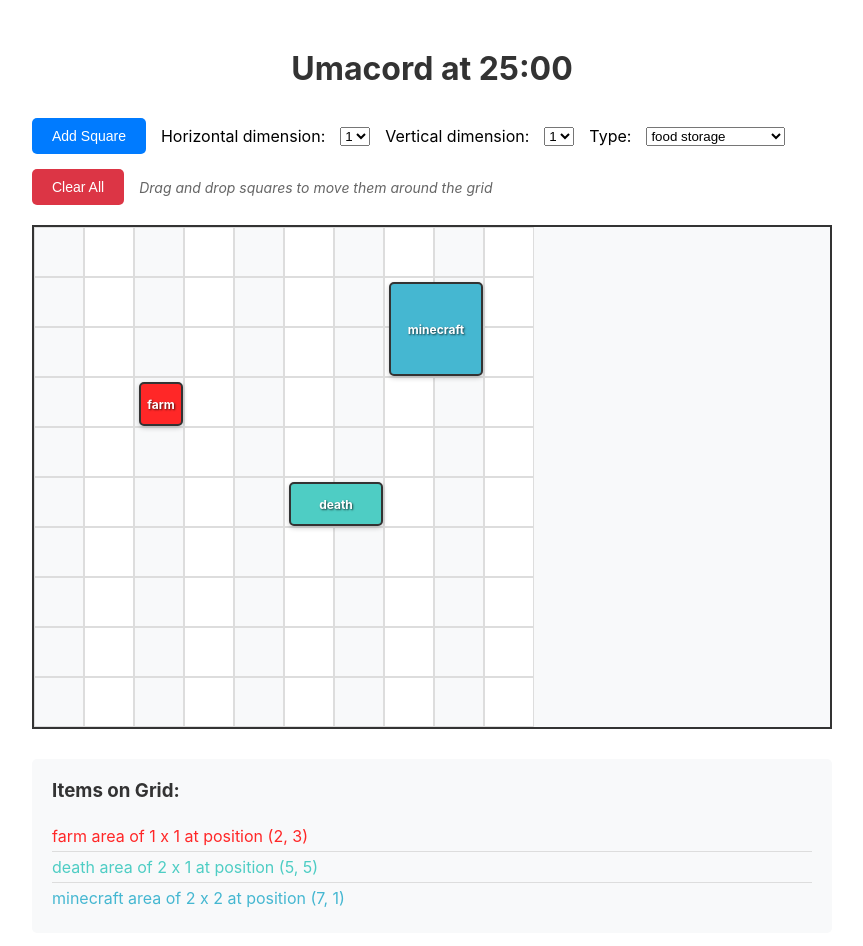
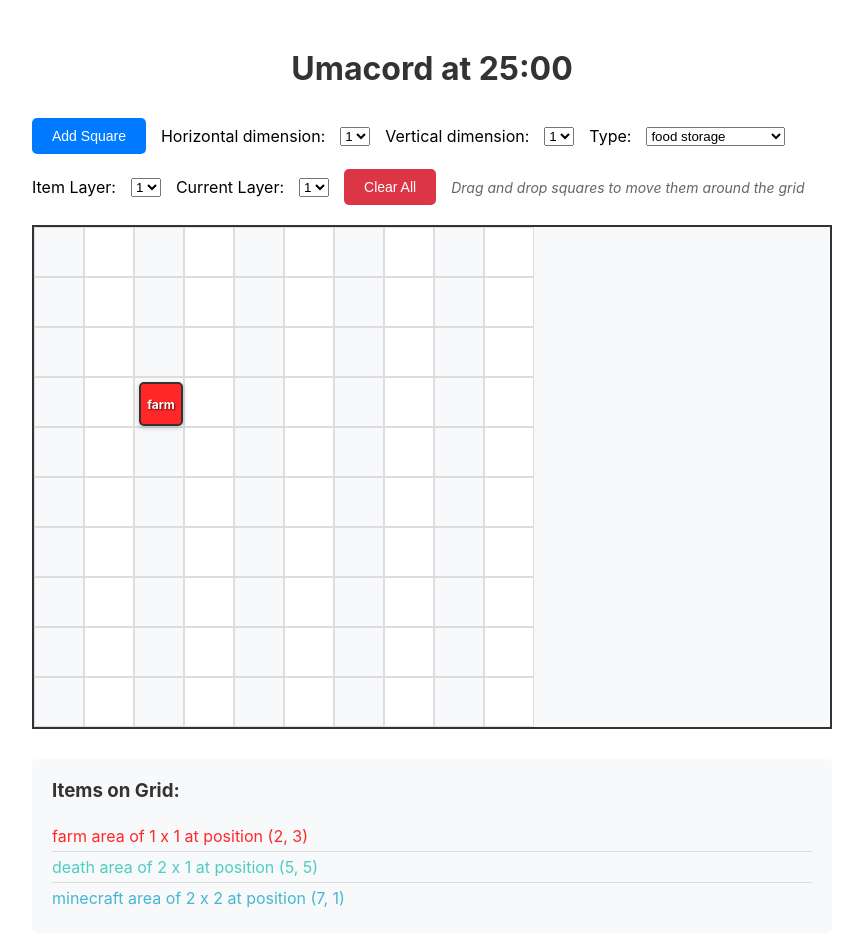
Before and after one commit to umacord-at-2500/umacord-habitat-designer, a React app: page / in a window 1280 px wide. Shown: the top 946 px of the page, without its empty margins (208-1071 px from the left). Built offline with nearby package versions, Linux system fonts and the light colour scheme; the HTML template or start-up script is replaced by a standard one.

Commit message:
added layers for items

```diff
--- a/src/App.jsx
+++ b/src/App.jsx
@@ -9,9 +9,9 @@ const DraggableGrid = () => {
   const [draggedItem, setDraggedItem] = useState(null);
   const [dragOffset, setDragOffset] = useState({ x: 0, y: 0 });
   const [items, setItems] = useState([
-    { id: 1, x: 2, y: 3, width: 1, height: 1, name: "farm", color: '#ff2727ff' },
-    { id: 2, x: 5, y: 5, width: 2, height: 1, name: "death", color: '#4ecdc4' },
-    { id: 3, x: 7, y: 1, width: 2, height: 2, name: "minecraft", color: '#45b7d1' }
+    { id: 1, layer: '1', x: 2, y: 3, width: 1, height: 1, name: "farm", color: '#ff2727ff' },
+    { id: 2, layer: '2', x: 5, y: 5, width: 2, height: 1, name: "death", color: '#4ecdc4' },
+    { id: 3, layer: '3', x: 7, y: 1, width: 2, height: 2, name: "minecraft", color: '#45b7d1' }
   ]);
 
   const gridRef = useRef(null);
@@ -79,6 +79,7 @@ const DraggableGrid = () => {
   const addNewSquare = () => {
     const newItem = {
       id: Date.now(),
+      layer: itemLayer,
       x: 0,
       y: 0,
       width: horizontalDim,
@@ -96,6 +97,8 @@ const DraggableGrid = () => {
   const [horizontalDim, setHorizontalDim] = useState('1');
   const [verticalDim, setVerticalDim] = useState('1');
   const [colourType, setColourType] = useState('food storage');
+  const [itemLayer, setItemLayer] = useState('1');
+  const [currentLayer, setCurrentLayer] = useState('1');
 
   const colourFromType = (colourType) => {
     // Example transformation: convert to uppercase and add a suffix
@@ -172,6 +175,32 @@ const DraggableGrid = () => {
           <option value="resting bay">resting bay</option>
           <option value="entertainment">entertainment</option>
         </select>
+        <label>
+          Item Layer:
+        </label>
+        <select
+          value={itemLayer}
+          onChange={e => setItemLayer(e.target.value)}>
+          <option value="1">1</option>
+          <option value="2">2</option>
+          <option value="3">3</option>
+          <option value="4">4</option>
+          <option value="5">5</option>
+          <option value="6">6</option>
+        </select>
+        <label>
+          Current Layer:
+        </label>
+        <select
+          value={currentLayer}
+          onChange={e => setCurrentLayer(e.target.value)}>
+          <option value="1">1</option>
+          <option value="2">2</option>
+          <option value="3">3</option>
+          <option value="4">4</option>
+          <option value="5">5</option>
+          <option value="6">6</option>
+        </select>
 
         <button onClick={clearAll}>Clear All</button>
         <span className="hint">
@@ -200,6 +229,7 @@ const DraggableGrid = () => {
 
         {/* Render draggable items */}
         {items.map((item) => (
+            item.layer === currentLayer ? (
             <div
                 key={item.id}
                 className="draggable-item"
@@ -216,7 +246,7 @@ const DraggableGrid = () => {
             <span className="item-coordinates">
               {item.name}
             </span>
-          </div>
+            </div> ) : (<div/>)
         ))}
       </div>
 
```
Lines whose indentation alone changed are shown as unchanged.
